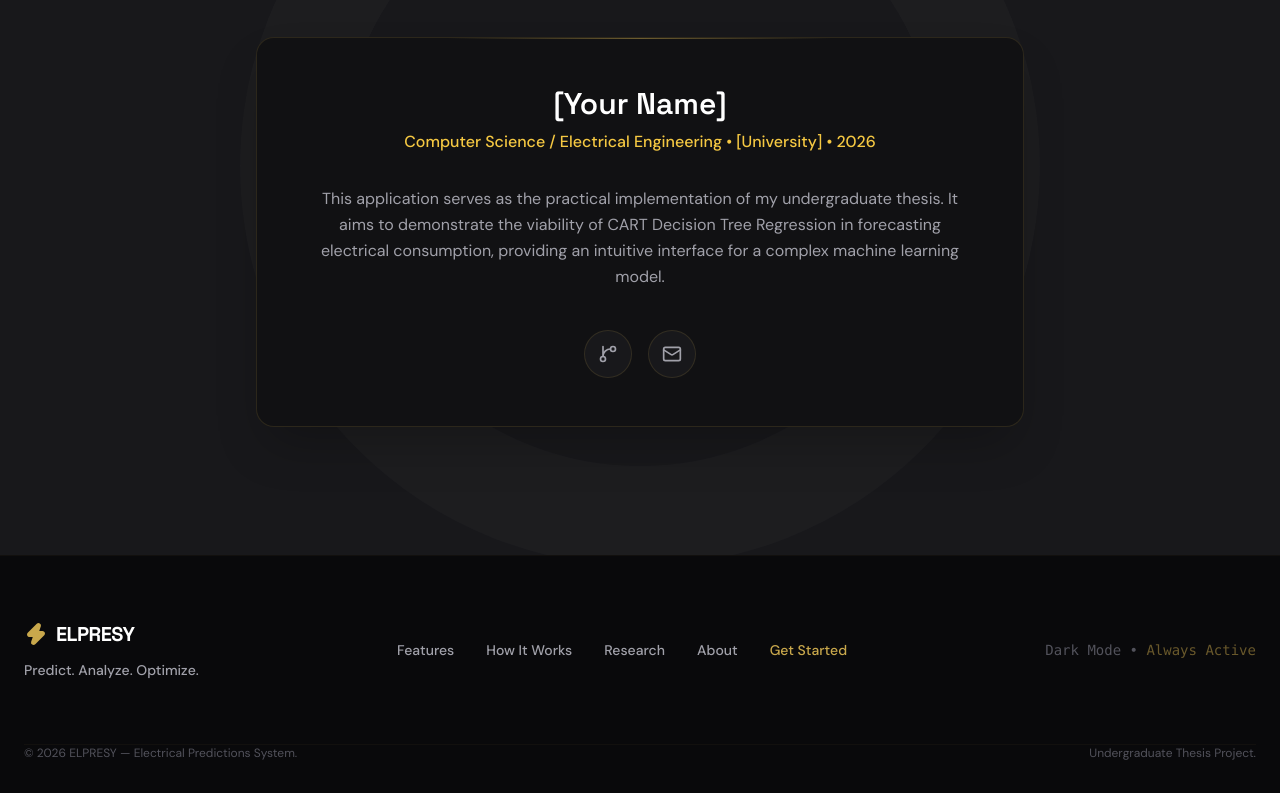
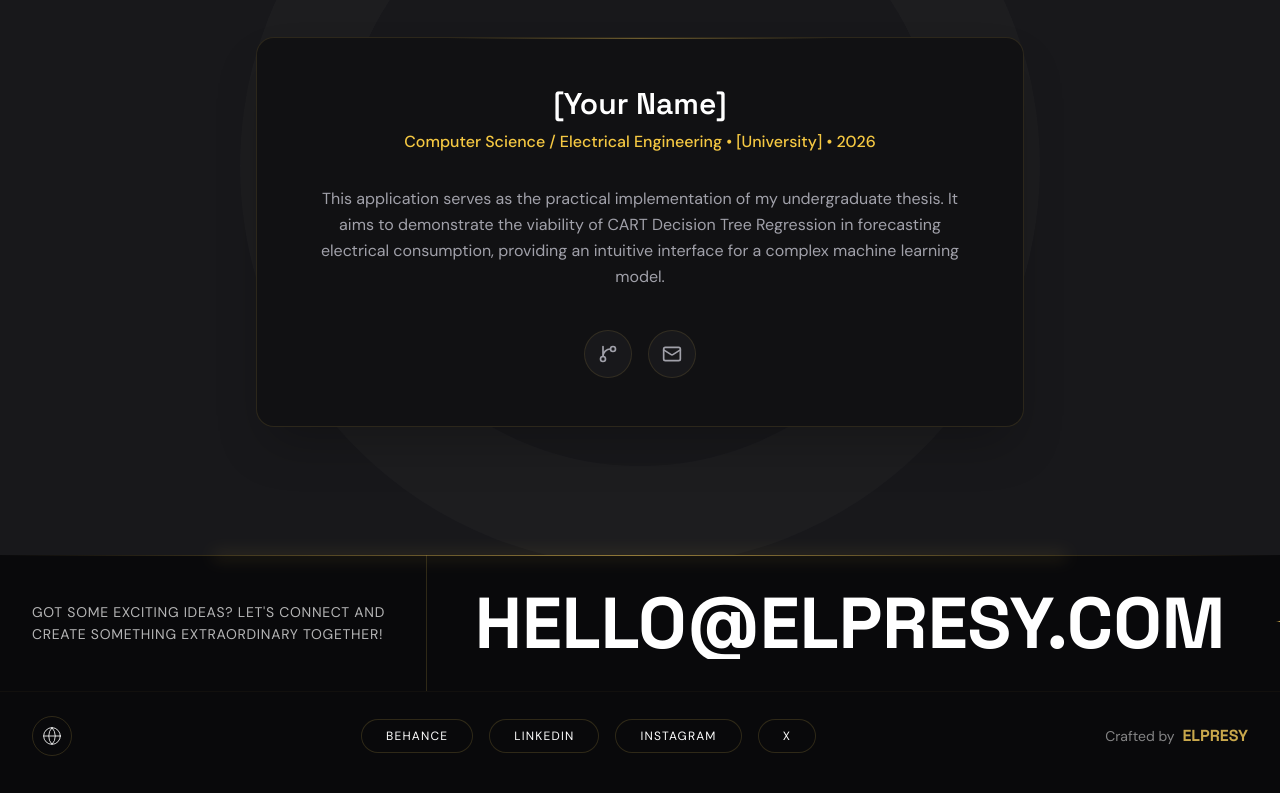
Before and after one commit to sofaemha/elpresy, a Next.js app: page /en in a window 1280 px wide. Shown: the part 4908-5701 px from the top of the page. Built offline with nearby package versions, Linux system fonts and the light colour scheme.

Commit message:
feat: implement responsive footer component and add project automation script

```diff
--- a/messages/en.json
+++ b/messages/en.json
@@ -139,6 +139,12 @@
     "copyright": "© 2026 ELPRESY — Electrical Predictions System.",
     "thesis": "Undergraduate Thesis Project.",
     "darkMode": "Dark Mode",
-    "active": "Always Active"
+    "active": "Always Active",
+    "ctaText": "GOT SOME EXCITING IDEAS? LET'S CONNECT AND CREATE SOMETHING EXTRAORDINARY TOGETHER!",
+    "marqueeEmail": "HELLO@ELPRESY.COM",
+    "mobileReady": "READY TO WORK?",
+    "mobileChat": "LET'S CHAT",
+    "contactBtn": "CONTACT",
+    "craftedBy": "Crafted by"
   }
 }
--- a/messages/id.json
+++ b/messages/id.json
@@ -139,6 +139,12 @@
     "copyright": "© 2026 ELPRESY — Electrical Predictions System.",
     "thesis": "Proyek Skripsi Sarjana.",
     "darkMode": "Mode Gelap",
-    "active": "Selalu Aktif"
+    "active": "Selalu Aktif",
+    "ctaText": "ADA IDE MENARIK? MARI TERHUBUNG DAN BUAT SESUATU YANG LUAR BIASA BERSAMA!",
+    "marqueeEmail": "HELLO@ELPRESY.COM",
+    "mobileReady": "SIAP BEKERJA?",
+    "mobileChat": "MARI MENGOBROL",
+    "contactBtn": "KONTAK",
+    "craftedBy": "Dibuat oleh"
   }
 }
--- a/src/components/landing/layout/footer.tsx
+++ b/src/components/landing/layout/footer.tsx
@@ -1,66 +1,27 @@
+// filepath: src/components/landing/layout/footer.tsx
 "use client";
 
 import { useTranslations } from "next-intl";
-import { Link } from "@/i18n/navigation";
-import { Zap } from "lucide-react";
+import Content from "./footer/content";
+import BottomBar from "./footer/bottom-bar";
+import MobileVariant from "./footer/mobile-variant";
 
 export default function Footer() {
   const t = useTranslations("footer");
-  const nav = useTranslations("nav");
-
-  const NAV_ITEMS = [
-    { label: nav("features"), href: "#features" },
-    { label: nav("howItWorks"), href: "#workflow" },
-    { label: nav("research"), href: "#research" },
-    { label: nav("about"), href: "#about" },
-  ];
 
   return (
-    <footer className="bg-bg pt-16 pb-8 border-t border-border/30">
-      <div className="container mx-auto px-6">
+    <footer className="bg-bg w-full flex flex-col items-center relative pt-8 md:pt-0">
+      {/* Glowing Neon Gold Top Border */}
+      <div className="absolute top-0 left-0 w-full flex justify-center z-1">
+        {/* The core bright line */}
+        <div className="w-full h-[1px] bg-gradient-to-r from-transparent via-gold/70 to-transparent" />
+        {/* The outer glow effect centered */}
+        <div className="absolute top-0 left-1/2 -translate-x-1/2 w-2/3 h-[2px] bg-gold blur-[8px] opacity-60" />
+      </div>
 
-        <div className="flex flex-col md:flex-row justify-between items-center gap-8 mb-16">
-
-          <div className="flex flex-col items-center md:items-start gap-3">
-            <Link href="/" className="flex items-center gap-2 group">
-              <div className="text-gold group-hover:text-gold-light transition-colors">
-                <Zap size={24} fill="currentColor" />
-              </div>
-              <span className="font-display font-bold text-xl tracking-tight text-white">ELPRESY</span>
-            </Link>
-            <p className="text-text-muted text-sm font-medium">{t("tagline")}</p>
-          </div>
-
-          <nav className="flex flex-wrap justify-center gap-x-8 gap-y-4">
-            {NAV_ITEMS.map((item) => (
-              <a
-                key={item.label}
-                href={item.href}
-                className="text-sm font-medium text-text-muted hover:text-gold transition-colors"
-              >
-                {item.label}
-              </a>
-            ))}
-            <a
-              href="#"
-              className="text-sm font-medium text-gold hover:text-gold-light transition-colors"
-            >
-              {nav("getStarted")}
-            </a>
-          </nav>
-
-          <div className="text-sm text-text-faint font-mono">
-            {t("darkMode")} • <span className="text-gold/50">{t("active")}</span>
-          </div>
-
-        </div>
-
-        <div className="border-t border-border/30 text-center flex flex-col md:flex-row justify-between items-center gap-4 text-xs text-text-faint">
-          <p>{t("copyright")}</p>
-          <p>{t("thesis")}</p>
-        </div>
-
-      </div>
+      <Content t={t} />
+      <BottomBar t={t} />
+      <MobileVariant t={t} />
     </footer>
   );
 }
--- /dev/null
+++ b/src/components/landing/layout/footer/bottom-bar.tsx
@@ -0,0 +1,43 @@
+// filepath: src/components/landing/layout/footer/bottom-bar.tsx
+"use client";
+
+import { Globe } from "lucide-react";
+
+export default function BottomBar({ t }: { t: any }) {
+  const socials = [
+    { name: "BEHANCE", href: "#" },
+    { name: "LINKEDIN", href: "#" },
+    { name: "INSTAGRAM", href: "#" },
+    { name: "X", href: "#" },
+  ];
+
+  return (
+    <div className="hidden md:flex w-full justify-between items-center px-8 py-6 bg-bg">
+      {/* Left */}
+      <div className="flex items-center">
+        <div className="w-10 h-10 rounded-full border border-gold/20 flex items-center justify-center">
+          <Globe className="text-white w-5 h-5" strokeWidth={1} />
+        </div>
+      </div>
+
+      {/* Center - Socials */}
+      <div className="flex gap-4">
+        {socials.map((s) => (
+          <a
+            key={s.name}
+            href={s.href}
+            className="px-6 py-2 rounded-full border border-gold/20 text-white font-sans text-xs tracking-widest transition-all duration-180 hover:border-gold/40 hover:shadow-[0_0_15px_rgba(212,175,55,0.15)] bg-bg"
+          >
+            {s.name}
+          </a>
+        ))}
+      </div>
+
+      {/* Right */}
+      <div className="flex items-center gap-2">
+        <span className="text-white/50 text-sm font-sans">{t("craftedBy")}</span>
+        <span className="text-gold font-display font-bold">ELPRESY</span>
+      </div>
+    </div>
+  );
+}
--- /dev/null
+++ b/src/components/landing/layout/footer/content.tsx
@@ -0,0 +1,54 @@
+// filepath: src/components/landing/layout/footer/content.tsx
+"use client";
+
+import { Sparkles } from "lucide-react";
+
+export default function Content({ t }: { t: any }) {
+  // We duplicate the items to create a seamless infinite marquee
+  const MarqueeContent = () => (
+    <>
+      <span className="text-5xl lg:text-7xl font-display font-bold text-white uppercase px-12">
+        {t("marqueeEmail")}
+      </span>
+      <span className="text-gold text-3xl lg:text-5xl">✦</span>
+      <span className="text-5xl lg:text-7xl font-display font-bold text-white uppercase px-12">
+        {t("marqueeEmail")}
+      </span>
+      <span className="text-gold text-3xl lg:text-5xl">✦</span>
+    </>
+  );
+
+  return (
+    <div className="hidden md:flex w-full border-b border-border/30">
+
+      <style>{`
+        @keyframes marquee {
+          0% { transform: translateX(0%); }
+          100% { transform: translateX(-100%); }
+        }
+        .animate-marquee {
+          animation: marquee 20s linear infinite;
+        }
+      `}</style>
+
+      {/* Left Column */}
+      <div className="w-1/3 p-8 border-r border-gold/20 flex items-center bg-bg">
+        <p className="text-white/70 font-sans text-sm uppercase tracking-wider leading-relaxed">
+          {t("ctaText")}
+        </p>
+      </div>
+
+      {/* Right Column (Marquee) */}
+      <div className="w-2/3 overflow-hidden flex items-center bg-bg relative py-8">
+        <div className="flex overflow-hidden w-full group">
+          <div className="flex animate-marquee motion-reduce:animate-none shrink-0 items-center">
+            <MarqueeContent />
+          </div>
+          <div className="flex animate-marquee motion-reduce:animate-none shrink-0 items-center" aria-hidden="true">
+            <MarqueeContent />
+          </div>
+        </div>
+      </div>
+    </div>
+  );
+}
--- /dev/null
+++ b/src/components/landing/layout/footer/mobile-variant.tsx
@@ -0,0 +1,46 @@
+// filepath: src/components/landing/layout/footer/mobile-variant.tsx
+"use client";
+
+import { ArrowUpRight } from "lucide-react";
+
+export default function MobileVariant({ t }: { t: any }) {
+  const socials = [
+    { name: "BEHANCE", href: "#" },
+    { name: "LINKEDIN", href: "#" },
+    { name: "INSTAGRAM", href: "#" },
+    { name: "X", href: "#" },
+  ];
+
+  return (
+    <div className="flex flex-col md:hidden w-full px-6 py-16 gap-16 text-center bg-bg">
+      <div className="flex flex-col items-center gap-6">
+        <h3 className="text-white font-display font-bold uppercase tracking-widest text-sm">
+          {t("mobileReady")}
+        </h3>
+        <h2 className="text-gold font-display font-bold text-5xl leading-tight">
+          {t("mobileChat")}
+        </h2>
+        <button className="mt-6 bg-bg border border-border/30 px-6 py-3 rounded-full flex items-center gap-4 text-white text-sm tracking-widest uppercase hover:border-gold/40 hover:shadow-[0_0_15px_rgba(212,175,55,0.15)] transition-all duration-180">
+          {t("contactBtn")}
+          <div className="w-8 h-8 rounded-full border border-gold/30 flex items-center justify-center">
+            <ArrowUpRight className="w-4 h-4 text-gold" />
+          </div>
+        </button>
+      </div>
+
+      <div className="flex flex-wrap justify-center gap-x-4 gap-y-3 text-text-faint text-xs font-sans uppercase tracking-widest">
+        {socials.map((s, i) => (
+          <div key={s.name} className="flex items-center gap-4">
+            <a href={s.href} className="hover:text-white transition-colors">{s.name}</a>
+            {i < socials.length - 1 && <span className="text-border/30">·</span>}
+          </div>
+        ))}
+      </div>
+
+      <div className="flex flex-col items-center gap-3 pt-8">
+        <span className="text-white/50 text-xs font-sans">{t("craftedBy")}</span>
+        <span className="text-gold font-display font-bold text-base tracking-widest">ELPRESY</span>
+      </div>
+    </div>
+  );
+}
```
Also changed, not shown: 1 other file (tests, documents, lock files or other folders).
